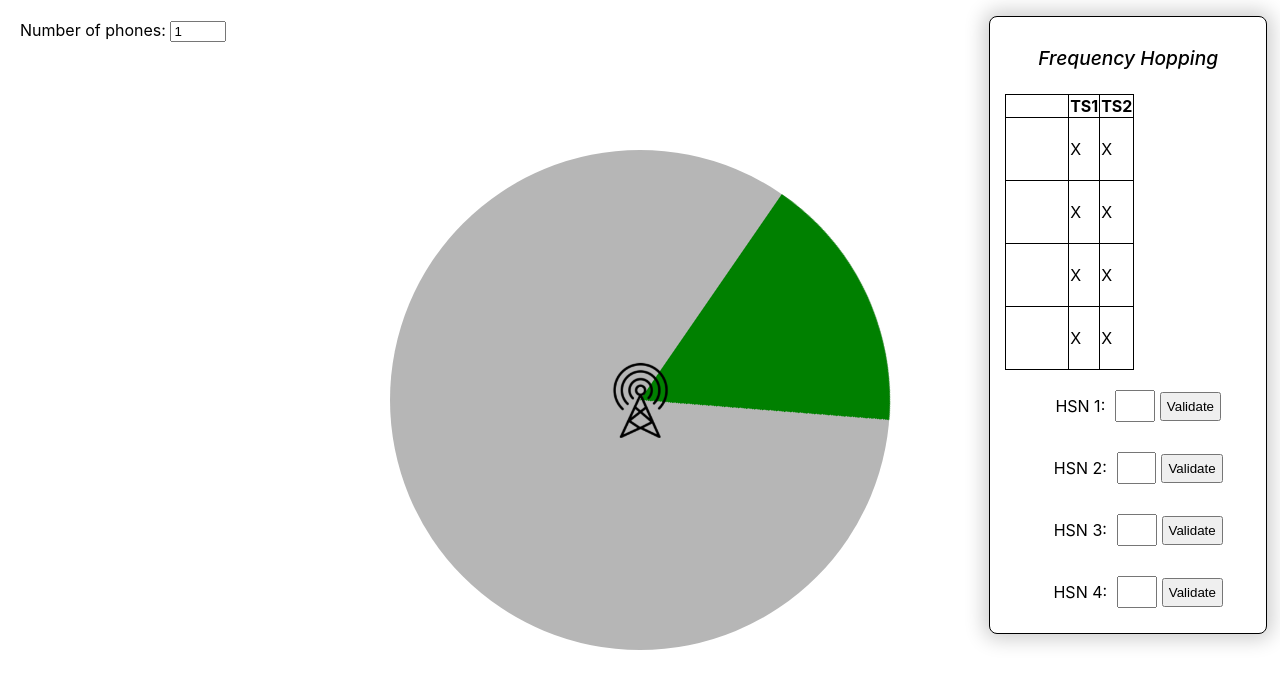
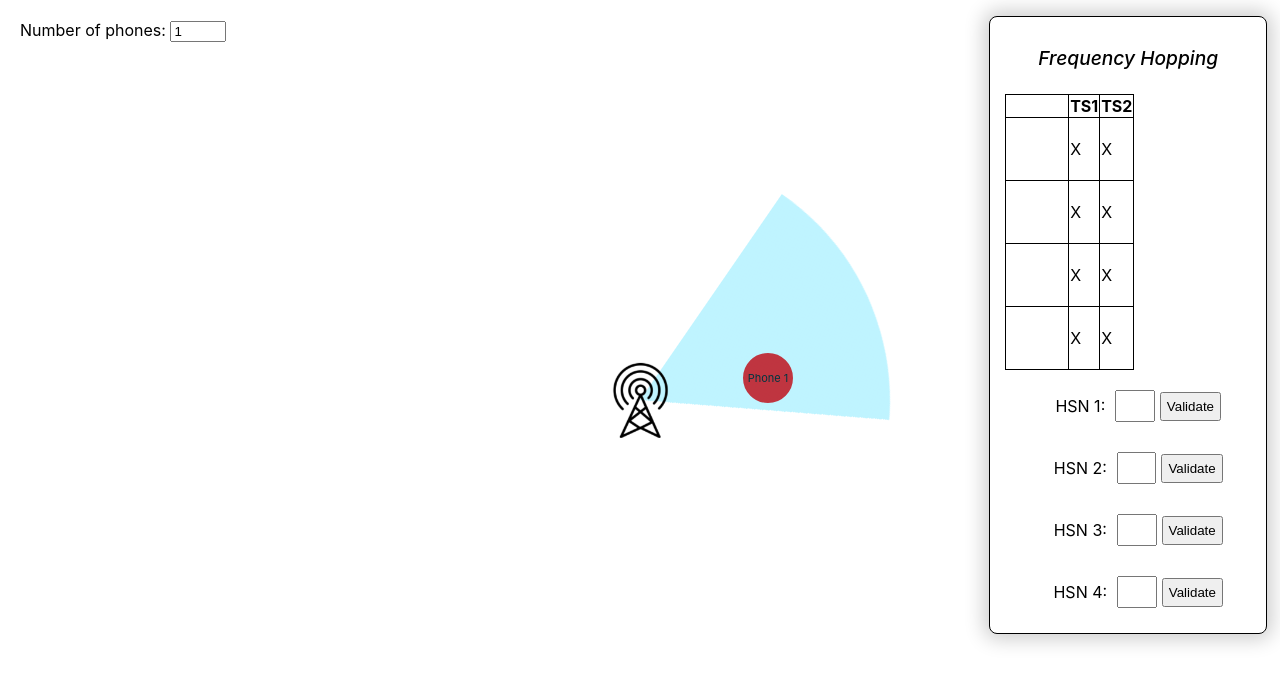
Before and after one commit to tanguylegazon/fh-simulator, a React (Vite) app: page / in a window 1280 px wide. Shown: the top 688 px of the page. Built offline with nearby package versions, Linux system fonts and the light colour scheme.

Commit message:
Change antenna color

```diff
--- a/src/components/Antenna.css
+++ b/src/components/Antenna.css
@@ -10,7 +10,7 @@
     justify-content: center;
     align-items: center;
 
-    background-color: rgb(182, 182, 182);
+    background-color: transparent;
     border-radius: 50%;
 }
 
@@ -24,7 +24,7 @@
     width: 100%;
     height: 100%;
     border-radius: 50%;
-    background: conic-gradient(green 0deg 60deg, transparent 0deg);
+    background: conic-gradient(rgba(0, 210, 255, 0.25) 0deg 60deg, transparent 0deg);
     z-index: -1;
 
     animation: rotate 5s linear infinite;
```
